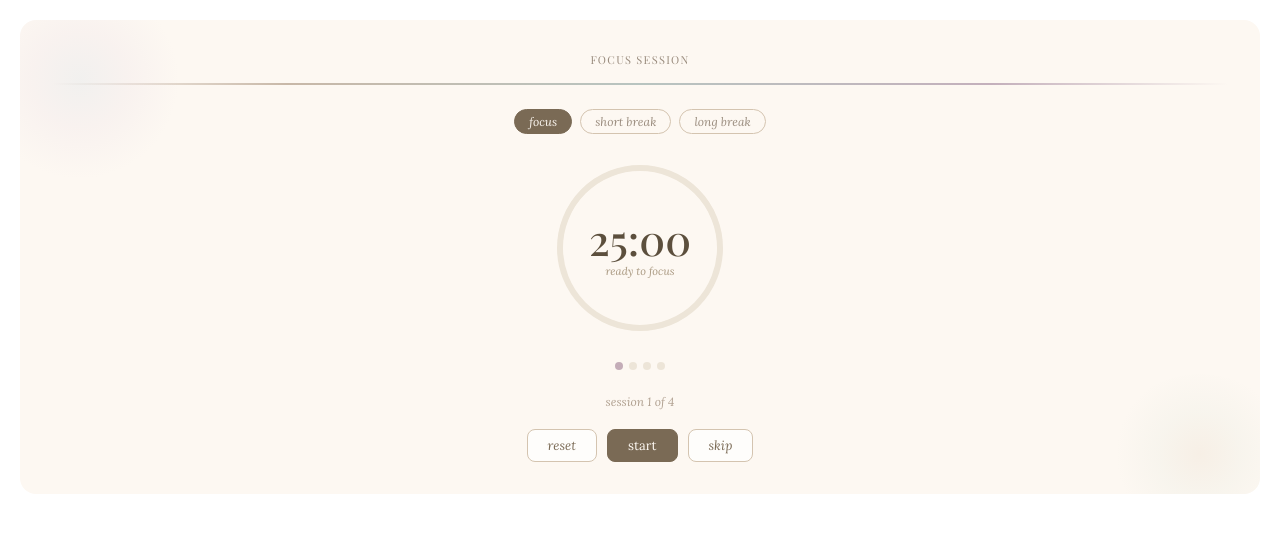
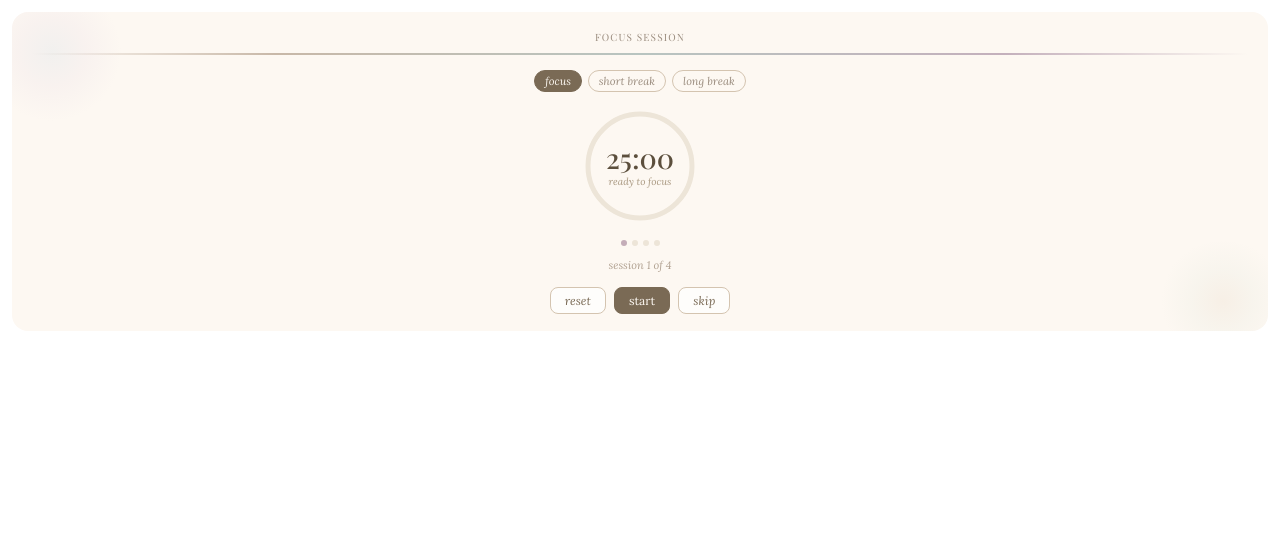
Before and after one commit to ddragoljic/notion-pomodoro-timer, a plain HTML site: page index.html in a window 1280 px wide. Drawn offline with nearby package versions, Linux system fonts and the light colour scheme; a web font is replaced by a local one.

Commit message:
Update index.html

```diff
--- a/index.html
+++ b/index.html
@@ -6,103 +6,31 @@
 <title>Pomodoro</title>
 <style>
   @import url('https://fonts.googleapis.com/css2?family=Playfair+Display:ital,wght@0,400;0,500;1,400&family=Lora:ital,wght@0,400;1,400&display=swap');
-
   * { box-sizing: border-box; margin: 0; padding: 0; }
-  body { font-family: 'Lora', Georgia, serif; background: transparent; padding: 1.25rem; }
-
-  .card {
-    background: #fdf8f2; border-radius: 16px;
-    padding: 2rem; position: relative; overflow: hidden;
-    text-align: center;
-  }
-
-  .watercolor-tl {
-    position: absolute; top: -40px; left: -40px;
-    width: 200px; height: 200px; border-radius: 50%;
-    background: radial-gradient(circle at 50% 50%, rgba(180,200,220,0.16), rgba(210,190,215,0.10), transparent 70%);
-    pointer-events: none;
-  }
-  .watercolor-br {
-    position: absolute; bottom: -40px; right: -30px;
-    width: 180px; height: 160px; border-radius: 50%;
-    background: radial-gradient(circle at 50% 50%, rgba(210,185,155,0.14), rgba(195,210,190,0.09), transparent 70%);
-    pointer-events: none;
-  }
-
-  .header {
-    font-family: 'Playfair Display', Georgia, serif;
-    font-size: 11px; letter-spacing: 0.12em;
-    text-transform: uppercase; color: #9a8c7e;
-    margin-bottom: 1rem;
-  }
-
-  .border-top {
-    height: 2px;
-    background: linear-gradient(to right, transparent, #c8b8a8 20%, #b8c4c0 50%, #c4b0bc 80%, transparent);
-    border-radius: 999px; margin-bottom: 1.5rem;
-  }
-
-  .mode-row {
-    display: flex; justify-content: center; gap: 8px; margin-bottom: 1.5rem;
-  }
-
-  .mode-btn {
-    font-family: 'Lora', Georgia, serif;
-    font-size: 12px; font-style: italic;
-    padding: 4px 14px; border-radius: 999px;
-    border: 0.5px solid #d4c4b0;
-    background: transparent; color: #9a8c7e; cursor: pointer;
-    transition: all 0.2s;
-  }
+  body { font-family: 'Lora', Georgia, serif; background: transparent; padding: 0.75rem; }
+  .card { background: #fdf8f2; border-radius: 16px; padding: 1.1rem 1.25rem; position: relative; overflow: hidden; text-align: center; }
+  .watercolor-tl { position: absolute; top: -30px; left: -30px; width: 140px; height: 140px; border-radius: 50%; background: radial-gradient(circle at 50% 50%, rgba(180,200,220,0.16), rgba(210,190,215,0.10), transparent 70%); pointer-events: none; }
+  .watercolor-br { position: absolute; bottom: -30px; right: -20px; width: 130px; height: 120px; border-radius: 50%; background: radial-gradient(circle at 50% 50%, rgba(210,185,155,0.14), rgba(195,210,190,0.09), transparent 70%); pointer-events: none; }
+  .header { font-family: 'Playfair Display', Georgia, serif; font-size: 10px; letter-spacing: 0.12em; text-transform: uppercase; color: #9a8c7e; margin-bottom: 0.6rem; }
+  .border-top { height: 2px; background: linear-gradient(to right, transparent, #c8b8a8 20%, #b8c4c0 50%, #c4b0bc 80%, transparent); border-radius: 999px; margin-bottom: 0.9rem; }
+  .mode-row { display: flex; justify-content: center; gap: 6px; margin-bottom: 0.9rem; }
+  .mode-btn { font-family: 'Lora', Georgia, serif; font-size: 11px; font-style: italic; padding: 3px 10px; border-radius: 999px; border: 0.5px solid #d4c4b0; background: transparent; color: #9a8c7e; cursor: pointer; transition: all 0.2s; }
   .mode-btn.active { background: #7a6a55; color: #fdf8f2; border-color: #7a6a55; }
   .mode-btn:hover:not(.active) { background: #f0e8dc; }
-
-  .timer-ring { position: relative; width: 180px; height: 180px; margin: 0 auto 1.5rem; }
-
+  .timer-ring { position: relative; width: 120px; height: 120px; margin: 0 auto 0.9rem; }
   .timer-ring svg { transform: rotate(-90deg); }
-
-  .ring-bg { fill: none; stroke: #ede5d8; stroke-width: 6; }
-  .ring-fill { fill: none; stroke-width: 6; stroke-linecap: round;
-    stroke: url(#ringGrad);
-    stroke-dasharray: 502;
-    stroke-dashoffset: 0;
-    transition: stroke-dashoffset 1s linear;
-  }
-
-  .timer-text {
-    position: absolute; top: 50%; left: 50%;
-    transform: translate(-50%, -50%);
-    text-align: center;
-  }
-
-  .timer-display {
-    font-family: 'Playfair Display', Georgia, serif;
-    font-size: 42px; font-weight: 500; color: #5c4f3d;
-    line-height: 1;
-  }
-
-  .timer-sublabel {
-    font-size: 11px; color: #a8977f; font-style: italic; margin-top: 4px;
-  }
-
-  .session-count {
-    font-size: 12px; color: #b0a090; font-style: italic; margin-bottom: 1.25rem;
-  }
-
-  .session-dots { display: flex; justify-content: center; gap: 6px; margin-bottom: 1.5rem; }
-  .dot { width: 8px; height: 8px; border-radius: 50%; background: #ede5d8; transition: background 0.3s; }
+  .ring-bg { fill: none; stroke: #ede5d8; stroke-width: 5; }
+  .ring-fill { fill: none; stroke-width: 5; stroke-linecap: round; stroke: url(#ringGrad); stroke-dasharray: 329; stroke-dashoffset: 0; transition: stroke-dashoffset 1s linear; }
+  .timer-text { position: absolute; top: 50%; left: 50%; transform: translate(-50%, -50%); text-align: center; }
+  .timer-display { font-family: 'Playfair Display', Georgia, serif; font-size: 28px; font-weight: 500; color: #5c4f3d; line-height: 1; }
+  .timer-sublabel { font-size: 10px; color: #a8977f; font-style: italic; margin-top: 3px; }
+  .session-dots { display: flex; justify-content: center; gap: 5px; margin-bottom: 0.75rem; }
+  .dot { width: 6px; height: 6px; border-radius: 50%; background: #ede5d8; transition: background 0.3s; }
   .dot.done { background: #b8c4c0; }
   .dot.active { background: #c4adb8; }
-
-  .controls { display: flex; justify-content: center; gap: 10px; }
-
-  .ctrl-btn {
-    font-family: 'Lora', Georgia, serif;
-    font-size: 13px; font-style: italic;
-    padding: 7px 20px; border-radius: 8px;
-    border: 0.5px solid #d4c4b0;
-    background: rgba(255,255,255,0.7); color: #7a6a55; cursor: pointer;
-  }
+  .session-count { font-size: 11px; color: #b0a090; font-style: italic; margin-bottom: 0.9rem; }
+  .controls { display: flex; justify-content: center; gap: 8px; }
+  .ctrl-btn { font-family: 'Lora', Georgia, serif; font-size: 12px; font-style: italic; padding: 5px 14px; border-radius: 8px; border: 0.5px solid #d4c4b0; background: rgba(255,255,255,0.7); color: #7a6a55; cursor: pointer; }
   .ctrl-btn:hover { background: #f0e8dc; }
   .ctrl-btn.primary { background: #7a6a55; color: #fdf8f2; border-color: #7a6a55; font-style: normal; }
   .ctrl-btn.primary:hover { background: #6a5a47; }
@@ -112,18 +40,15 @@
 <div class="card">
   <div class="watercolor-tl"></div>
   <div class="watercolor-br"></div>
-
   <div class="header">focus session</div>
   <div class="border-top"></div>
-
   <div class="mode-row">
     <button class="mode-btn active" onclick="setMode('focus')">focus</button>
     <button class="mode-btn" onclick="setMode('short')">short break</button>
     <button class="mode-btn" onclick="setMode('long')">long break</button>
   </div>
-
   <div class="timer-ring">
-    <svg width="180" height="180" viewBox="0 0 180 180">
+    <svg width="120" height="120" viewBox="0 0 120 120">
       <defs>
         <linearGradient id="ringGrad" x1="0%" y1="0%" x2="100%" y2="0%">
           <stop offset="0%" style="stop-color:#b8c9b0"/>
@@ -131,56 +56,44 @@
           <stop offset="100%" style="stop-color:#c4adb8"/>
         </linearGradient>
       </defs>
-      <circle class="ring-bg" cx="90" cy="90" r="80"/>
-      <circle class="ring-fill" id="ring" cx="90" cy="90" r="80"/>
+      <circle class="ring-bg" cx="60" cy="60" r="52"/>
+      <circle class="ring-fill" id="ring" cx="60" cy="60" r="52"/>
     </svg>
     <div class="timer-text">
       <div class="timer-display" id="display">25:00</div>
       <div class="timer-sublabel" id="sublabel">ready to focus</div>
     </div>
   </div>
-
   <div class="session-dots" id="dots">
     <div class="dot active"></div>
     <div class="dot"></div>
     <div class="dot"></div>
     <div class="dot"></div>
   </div>
-
   <div class="session-count" id="session-count">session 1 of 4</div>
-
   <div class="controls">
     <button class="ctrl-btn" onclick="reset()">reset</button>
     <button class="ctrl-btn primary" id="start-btn" onclick="toggle()">start</button>
     <button class="ctrl-btn" onclick="skip()">skip</button>
   </div>
 </div>
-
 <script>
 const MODES = {
   focus: { duration: 25 * 60, label: "time to focus", done: "well done ✨" },
   short: { duration: 5 * 60, label: "short rest", done: "break over" },
   long: { duration: 15 * 60, label: "long rest", done: "refreshed?" }
 };
-
-let mode = "focus";
-let total = MODES.focus.duration;
-let remaining = total;
-let running = false;
-let interval = null;
-let session = 1;
-let completedSessions = 0;
-const CIRCUMFERENCE = 2 * Math.PI * 80;
+let mode = "focus", total = MODES.focus.duration, remaining = total;
+let running = false, interval = null, session = 1, completedSessions = 0;
+const CIRCUMFERENCE = 2 * Math.PI * 52;
 
 function setMode(m) {
   mode = m;
   document.querySelectorAll(".mode-btn").forEach((b, i) => {
     b.classList.toggle("active", ["focus","short","long"][i] === m);
   });
-  total = MODES[m].duration;
-  remaining = total;
-  running = false;
-  clearInterval(interval);
+  total = MODES[m].duration; remaining = total;
+  running = false; clearInterval(interval);
   document.getElementById("start-btn").textContent = "start";
   document.getElementById("sublabel").textContent = MODES[m].label;
   render();
@@ -192,7 +105,6 @@ function render() {
   document.getElementById("display").textContent = `${m}:${s}`;
   const pct = remaining / total;
   document.getElementById("ring").style.strokeDashoffset = CIRCUMFERENCE * pct;
-
   const dots = document.querySelectorAll(".dot");
   dots.forEach((d, i) => {
     d.classList.remove("done", "active");
@@ -205,8 +117,7 @@ function render() {
 
 function toggle() {
   if (running) {
-    running = false;
-    clearInterval(interval);
+    running = false; clearInterval(interval);
     document.getElementById("start-btn").textContent = "resume";
     document.getElementById("sublabel").textContent = "paused";
   } else {
@@ -216,8 +127,7 @@ function toggle() {
     interval = setInterval(() => {
       remaining--;
       if (remaining <= 0) {
-        clearInterval(interval);
-        running = false;
+        clearInterval(interval); running = false;
         document.getElementById("sublabel").textContent = MODES[mode].done;
         document.getElementById("start-btn").textContent = "start";
         if (mode === "focus") {
@@ -233,19 +143,14 @@ function toggle() {
 }
 
 function reset() {
-  clearInterval(interval);
-  running = false;
-  remaining = total;
+  clearInterval(interval); running = false; remaining = total;
   document.getElementById("start-btn").textContent = "start";
   document.getElementById("sublabel").textContent = MODES[mode].label;
   render();
 }
 
 function skip() {
-  clearInterval(interval);
-  running = false;
-  remaining = 0;
-  render();
+  clearInterval(interval); running = false; remaining = 0; render();
   document.getElementById("sublabel").textContent = MODES[mode].done;
   document.getElementById("start-btn").textContent = "start";
   if (mode === "focus") {
```
